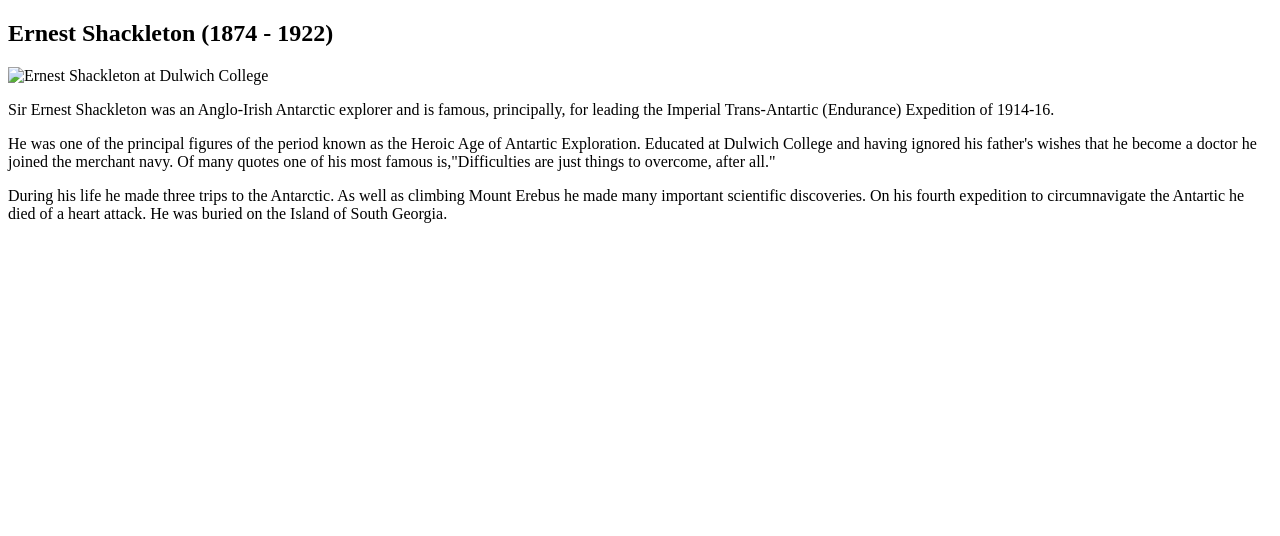
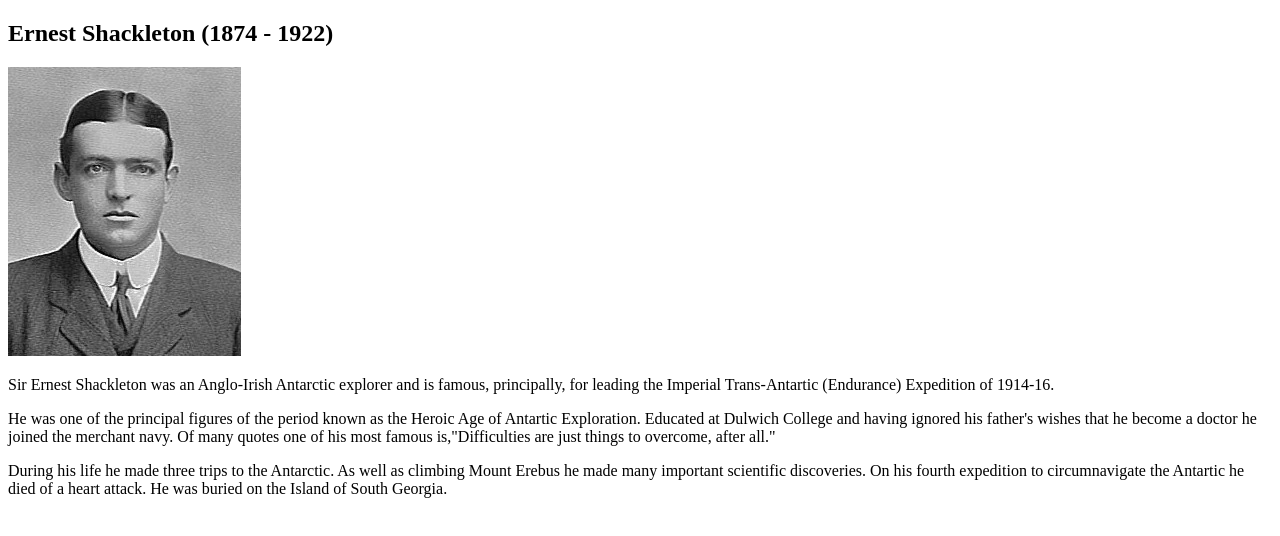
Before and after one commit to gghugo/Mobileapp_try, a website: page www/index.html in a window 1280 px wide. Drawn offline with Linux system fonts and the light colour scheme.

Commit message:
First page

```diff
--- a/www/index.html
+++ b/www/index.html
@@ -12,7 +12,7 @@
 </head>
 <body>
 <h2> Ernest Shackleton (1874 - 1922) </h2>
- <img src="images/shackletonicon.jpg" alt="Ernest
+ <img src="image/shackletonicon.jpg" alt="Ernest
 Shackleton at Dulwich College"/>
 <p>Sir Ernest Shackleton was an Anglo-Irish Antarctic explorer and is famous, principally, for leading the Imperial Trans-Antartic (Endurance) Expedition of 1914-16.
 
```
Also changed, not shown: www/image/shackletonicon.jpg (added).
